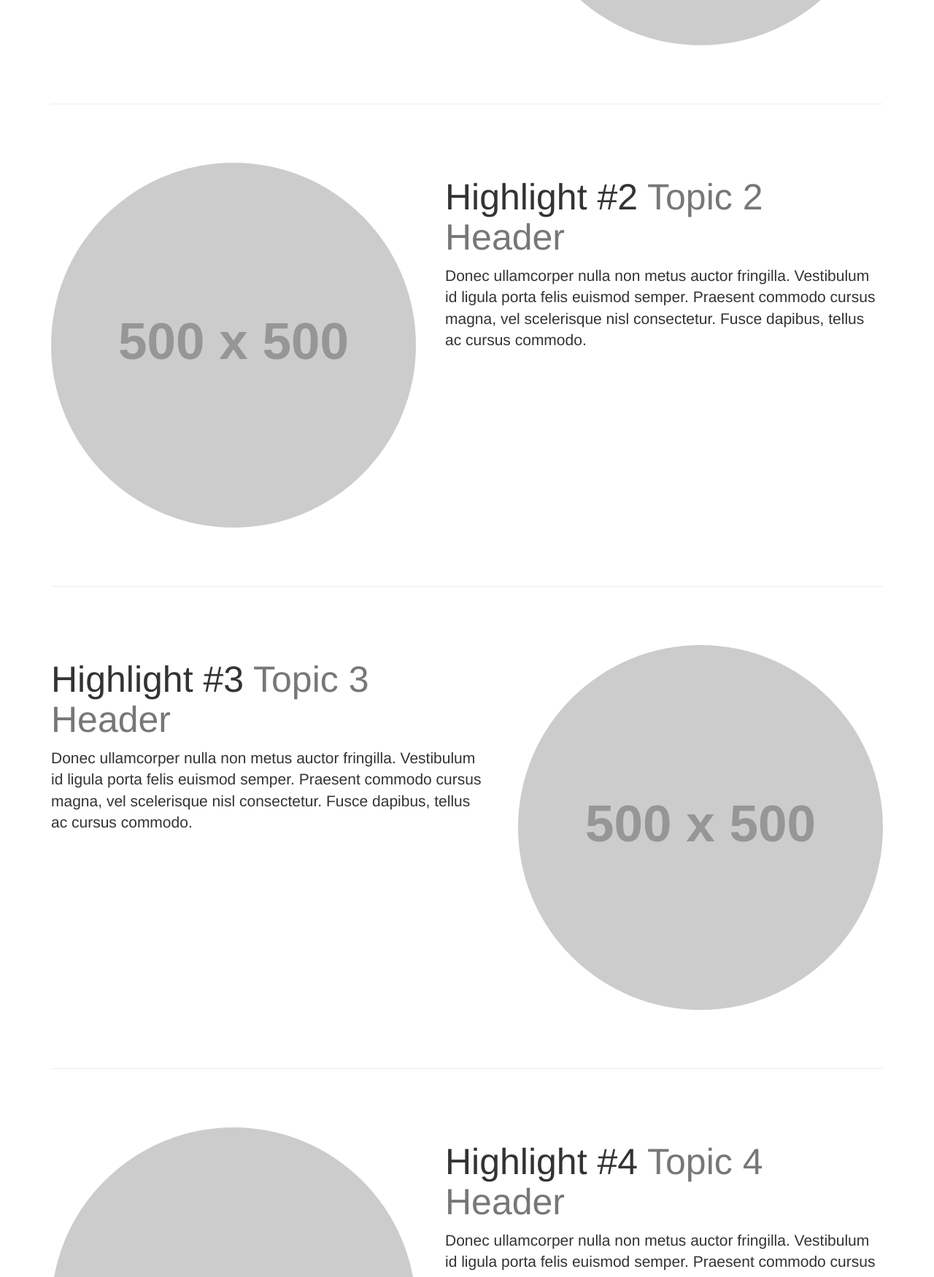
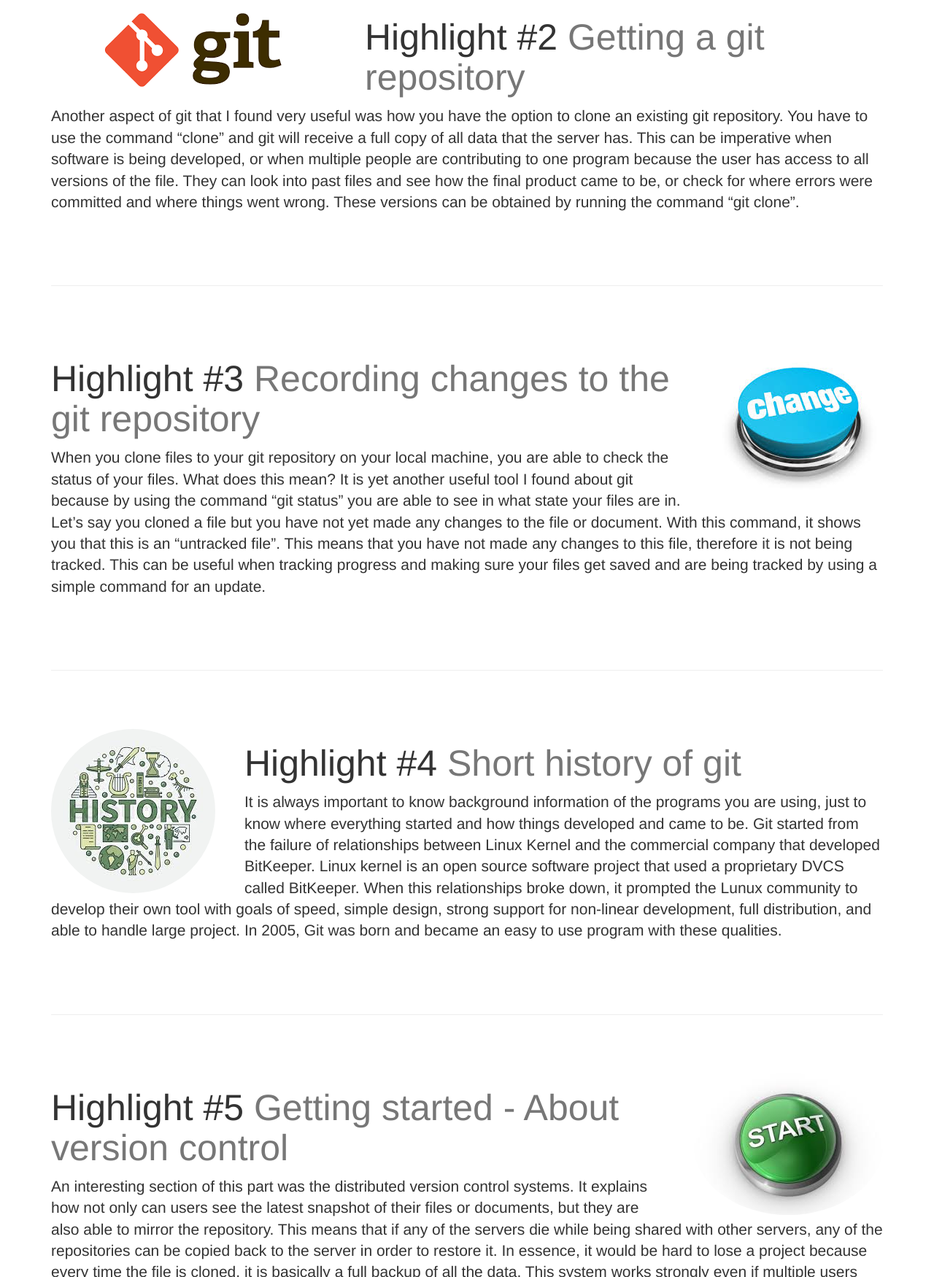
Before and after one commit to krisialazo/lesson3_VersionControl, a plain HTML site: page index.html in a window 1280 px wide. Shown: the part 1050-2800 px from the top of the page at 73% size. Drawn offline with Linux system fonts and the light colour scheme; placeholder pictures from the web are drawn by us.

Commit message:
Lesson 3 final commit

```diff
--- a/index.html
+++ b/index.html
@@ -67,7 +67,7 @@
         <div class="headline">
             <div class="container">
                 <h2>Lesson 3 Highlights</h2>
-                <h3>INSERT YOUR NAME</h3>
+                <h3>Krisia Lazo</h3>
             </div>
         </div>
     </header>
@@ -79,55 +79,55 @@
 
         <!-- First Featurette -->
         <div class="featurette" id="topic1">
-            <img class="featurette-image img-circle img-responsive pull-right" src="http://placehold.it/500x500">
+            <img class="featurette-image img-circle img-responsive pull-right" src="images/basic.png">
             <h2 class="featurette-heading">Highlight #1
-                <span class="text-muted">Topic 1 Header</span>
+                <span class="text-muted">Git Basics</span>
             </h2>
-            <p class="lead">Donec ullamcorper nulla non metus auctor fringilla. Vestibulum id ligula porta felis euismod semper. Praesent commodo cursus magna, vel scelerisque nisl consectetur. Fusce dapibus, tellus ac cursus commodo.</p>
+            <p class="lead">In comparison to any other VCS, git has its own way of storing information which I found very interesting and extremely useful. Usually, when we think of the way we save files and documents, we create the file and we make changes. We proceed to then saving those changes, eliminating the first draft of that file or document. As we continue to edit this file and saving the newer versions, the old versions are lost. That is what differentiates git from other services. Git saves every version of your file or document, providing a continuous stream of snapshots of your work. </p>
         </div>
 
         <hr class="featurette-divider">
 
         <!-- Second Featurette -->
         <div class="featurette" id="topic2">
-            <img class="featurette-image img-circle img-responsive pull-left" src="http://placehold.it/500x500">
+            <img class="featurette-image img-circle img-responsive pull-left" src="images/git.png">
             <h2 class="featurette-heading">Highlight #2
-                <span class="text-muted">Topic 2 Header</span>
+                <span class="text-muted">Getting a git repository </span>
             </h2>
-            <p class="lead">Donec ullamcorper nulla non metus auctor fringilla. Vestibulum id ligula porta felis euismod semper. Praesent commodo cursus magna, vel scelerisque nisl consectetur. Fusce dapibus, tellus ac cursus commodo.</p>
+            <p class="lead">Another aspect of git that I found very useful was how you have the option to clone an existing git repository. You have to use the command “clone” and git will receive a full copy of all data that the server has. This can be imperative when software is being developed, or when multiple people are contributing to one program because the user has access to all versions of the file. They can look into past files and see how the final product came to be, or check for where errors were committed and where things went wrong. These versions can be obtained by running the command “git clone”. </p>
         </div>
 
         <hr class="featurette-divider">
 
         <!-- Third Featurette -->
         <div class="featurette" id="topic3">
-            <img class="featurette-image img-circle img-responsive pull-right" src="http://placehold.it/500x500">
+            <img class="featurette-image img-circle img-responsive pull-right" src="images/change.jpeg">
             <h2 class="featurette-heading">Highlight #3
-                <span class="text-muted">Topic 3 Header</span>
+                <span class="text-muted">Recording changes to the git repository</span>
             </h2>
-            <p class="lead">Donec ullamcorper nulla non metus auctor fringilla. Vestibulum id ligula porta felis euismod semper. Praesent commodo cursus magna, vel scelerisque nisl consectetur. Fusce dapibus, tellus ac cursus commodo.</p>
+            <p class="lead">When you clone files to your git repository on your local machine, you are able to check the status of your files. What does this mean? It is yet another useful tool I found about git because by using the command “git status” you are able to see in what state your files are in. Let’s say you cloned a file but you have not yet made any changes to the file or document. With this command, it shows you that this is an “untracked file”. This means that you have not made any changes to this file, therefore it is not being tracked. This can be useful when tracking progress and making sure your files get saved and are being tracked by using a simple command for an update. </p>
         </div>
 
         <hr class="featurette-divider">
 
        <!-- Fourth Featurette -->
         <div class="featurette" id="topic4">
-            <img class="featurette-image img-circle img-responsive pull-left" src="http://placehold.it/500x500">
+            <img class="featurette-image img-circle img-responsive pull-left" src="images/history.jpeg">
             <h2 class="featurette-heading">Highlight #4
-                <span class="text-muted">Topic 4 Header</span>
+                <span class="text-muted">Short history of git</span>
             </h2>
-            <p class="lead">Donec ullamcorper nulla non metus auctor fringilla. Vestibulum id ligula porta felis euismod semper. Praesent commodo cursus magna, vel scelerisque nisl consectetur. Fusce dapibus, tellus ac cursus commodo.</p>
+            <p class="lead">It is always important to know background information of the programs you are using, just to know where everything started and how things developed and came to be. Git started from the failure of relationships between Linux Kernel and the commercial company that developed BitKeeper. Linux kernel is an open source software project that used a proprietary DVCS called BitKeeper. When this relationships broke down, it prompted the Lunux community to develop their own tool with goals of speed, simple design, strong support for non-linear development, full distribution, and able to handle large project. In 2005, Git was born and became an easy to use program with these qualities. </p>
         </div>
 
         <hr class="featurette-divider">
 
         <!-- Fifth Featurette -->
         <div class="featurette" id="topic5">
-            <img class="featurette-image img-circle img-responsive pull-right" src="http://placehold.it/500x500">
+            <img class="featurette-image img-circle img-responsive pull-right" src="images/starting.jpeg">
             <h2 class="featurette-heading">Highlight #5
-                <span class="text-muted">Topic 5 Header</span>
+                <span class="text-muted">Getting started - About version control</span>
             </h2>
-            <p class="lead">Donec ullamcorper nulla non metus auctor fringilla. Vestibulum id ligula porta felis euismod semper. Praesent commodo cursus magna, vel scelerisque nisl consectetur. Fusce dapibus, tellus ac cursus commodo.</p>
+            <p class="lead">An interesting section of this part was the distributed version control systems. It explains how not only can users see the latest snapshot of their files or documents, but they are also able to mirror the repository. This means that if any of the servers die while being shared with other servers, any of the repositories  can be copied back to the server in order to restore it. In essence, it would be hard to lose a project because every time the file is cloned, it is basically a full backup of all the data. This system works strongly even if multiple users are working on it, which it optimal for simultaneously working on a single project. </p>
         </div>
 
         <hr class="featurette-divider">
```
Also changed, not shown: images/basic.png (added), images/change.jpeg (added), images/git.png (added), images/history.jpeg (added), images/starting.jpeg (added), 1 other file.
